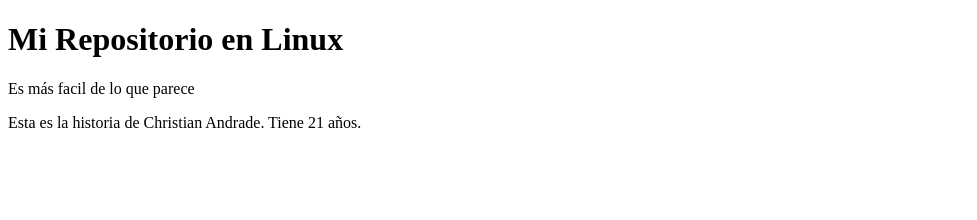
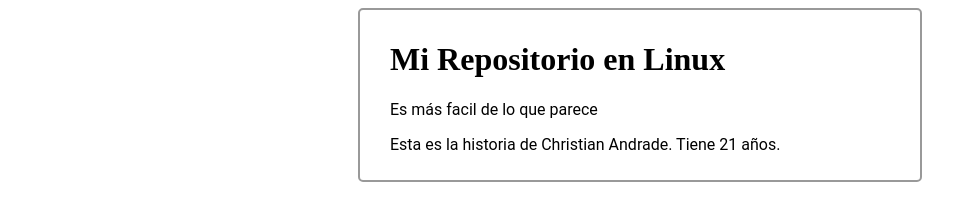
Before and after one commit to Jakekap/CursoGitPlatzi, a plain HTML site: page index.html in a window 1280 px wide. Shown: the whole page, without its empty margins (0-977 px from the left). Drawn offline with Linux system fonts and the light colour scheme.

Commit message:
Cambio del blog web más reciente

```diff
--- a/index.html
+++ b/index.html
@@ -4,13 +4,17 @@
     <meta charset="UTF-8">
     <meta http-equiv="X-UA-Compatible" content="IE=edge">
     <meta name="viewport" content="width=device-width, initial-scale=1.0">
+    <link rel="stylesheet" href="style.css">
     <title>Document</title>
 </head>
 <body>
-    <h1>Mi Repositorio en Linux</h1>
-    <p>Es más facil de lo que parece</p>
-    <p>Esta es la historia de Christian Andrade.
-        Tiene 21 años.
-    </p>
+    <div class="container">
+        <h1>Mi Repositorio en Linux</h1>
+        <p>Es más facil de lo que parece</p>
+        <p>Esta es la historia de Christian Andrade.
+            Tiene 21 años.
+        </p>
+    </div>
+
 </body>
 </html>
--- a/style.css
+++ b/style.css
@@ -1,4 +1,16 @@
-body{
-    color: pink;
-    font-size: 50px;
+.container
+{
+    border: 2px solid #999;
+    border-radius: 5px;
+    padding: 10px 30px;
+    margin: 0 auto;
+    width: 500px;
 }
+
+h1{
+    font-size: 2em;
+}
+
+p{
+    font-family: 'Roboto';
+}
```
